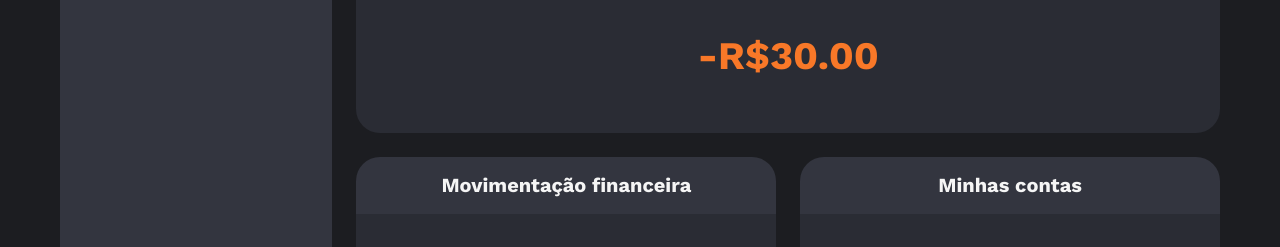
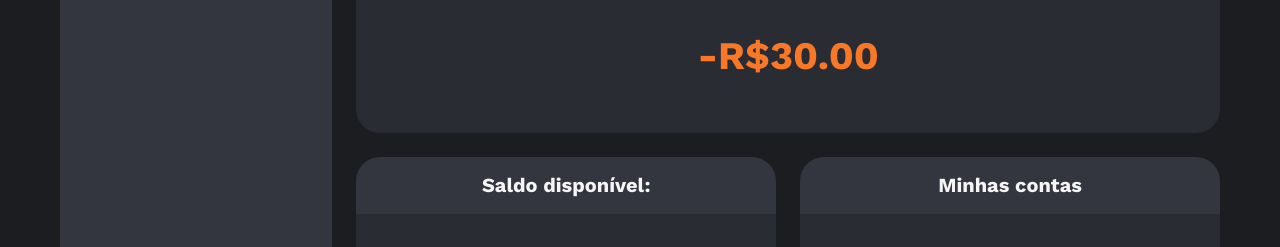
Before and after one commit to matheustorresdev97/poupapp, an Angular app: page / in a window 1280 px wide. Shown: the part 272-519 px from the top of the page. Built offline with nearby package versions, Linux system fonts and the light colour scheme.

Commit message:
refactor: reaproveitando o card

```diff
--- /dev/null
+++ b/src/app/area-financeira/compartilhados/card/card.component.css
@@ -0,0 +1,13 @@
+.titulo-wrapper {
+  border-radius: 1.5rem 1.5rem 0rem 0rem;
+  background: var(--cabecalho-componentes);
+  padding: 1rem;
+  font-weight: 700;
+  text-align: center;
+}
+
+.corpo-card {
+  border-radius: 0rem 0rem 1.5rem 1.5rem;
+  background: var(--fundo-componentes);
+  padding: 2rem 1rem 1.5rem;
+}
--- /dev/null
+++ b/src/app/area-financeira/compartilhados/card/card.component.html
@@ -0,0 +1,9 @@
+<section class="saldo-card">
+  <div class="titulo-wrapper">
+    <h2 class="texto-lg">Saldo disponível:</h2>
+  </div>
+
+  <div class="corpo-card">
+    <ng-content />
+  </div>
+</section>
--- a/src/app/area-financeira/saldo/saldo.component.css
+++ b/src/app/area-financeira/saldo/saldo.component.css
@@ -1,17 +1,3 @@
-.titulo-wrapper {
-  border-radius: 1.5rem 1.5rem 0rem 0rem;
-  background: var(--cabecalho-componentes);
-  padding: 1rem;
-  font-weight: 700;
-  text-align: center;
-}
-
-.corpo-card {
-  border-radius: 0rem 0rem 1.5rem 1.5rem;
-  background: var(--fundo-componentes);
-  padding: 2rem 1rem 1.5rem;
-}
-
 .valor {
   padding: 1.8rem 0;
   color: var(--violeta-destaque);
--- a/src/app/area-financeira/saldo/saldo.component.html
+++ b/src/app/area-financeira/saldo/saldo.component.html
@@ -1,9 +1,4 @@
-<section class="saldo-card">
-  <div class="titulo-wrapper">
-    <h2 class="texto-lg">Saldo disponível:</h2>
-  </div>
-
-  <div class="corpo-card">
+<app-card>
   <span
     class="valor texto-xxxl"
     [appDestaqueValorNumerico]="saldo()"
@@ -11,5 +6,4 @@
   >
     {{ saldo() | currency:"BRL" }}
   </span>
-  </div>
-</section>
+</app-card>
--- a/src/app/area-financeira/saldo/saldo.component.ts
+++ b/src/app/area-financeira/saldo/saldo.component.ts
@@ -1,10 +1,11 @@
 import { CurrencyPipe } from '@angular/common';
 import { Component, input } from '@angular/core';
 import { DestaqueValorNumericoDirective } from '../../compartilhados/destaque-valor-numerico.directive';
+import { CardComponent } from "../compartilhados/card/card.component";
 
 @Component({
   selector: 'app-saldo',
-  imports: [CurrencyPipe, DestaqueValorNumericoDirective],
+  imports: [CurrencyPipe, DestaqueValorNumericoDirective, CardComponent],
   templateUrl: './saldo.component.html',
   styleUrl: './saldo.component.css'
 })
--- a/src/app/area-financeira/transacoes/transacoes.component.css
+++ b/src/app/area-financeira/transacoes/transacoes.component.css
@@ -1,17 +1,3 @@
-.titulo-wrapper {
-  border-radius: 1.5rem 1.5rem 0rem 0rem;
-  background: var(--cabecalho-componentes);
-  padding: 1rem;
-  font-weight: 700;
-  text-align: center;
-}
-
-.corpo-card {
-  border-radius: 0rem 0rem 1.5rem 1.5rem;
-  background: var(--fundo-componentes);
-  padding: 2rem 1rem 1.5rem;
-}
-
 .transacoes-e-botao {
   display: flex;
   flex-direction: column;
--- a/src/app/area-financeira/transacoes/transacoes.component.html
+++ b/src/app/area-financeira/transacoes/transacoes.component.html
@@ -1,9 +1,4 @@
-<section class="transacoes-card">
-  <div class="titulo-wrapper">
-    <h2 class="texto-lg">Movimentação financeira</h2>
-  </div>
-
-  <div class="corpo-card">
+<app-card>
   <div class="transacoes-e-botao">
     <ul>
       @for (transacao of transacoes(); track transacao.id) {
@@ -14,11 +9,9 @@
       <li aria-hidden="true">Ainda não há transações.</li>
       }
     </ul>
-
     <app-botao class="botao-adicionar-transacao">
       <img src="icones/moeda.svg" alt="" class="icone-moeda" />
       Adicionar transação
     </app-botao>
   </div>
-  </div>
-</section>
+</app-card>
--- a/src/app/area-financeira/transacoes/transacoes.component.ts
+++ b/src/app/area-financeira/transacoes/transacoes.component.ts
@@ -2,10 +2,11 @@
 import { TransacaoComponent } from "./transacao/transacao.component";
 import { Transacao } from '../compartilhados/transacao.model';
 import { BotaoComponent } from "../../compartilhados/botao/botao.component";
+import { CardComponent } from "../compartilhados/card/card.component";
 
 @Component({
   selector: 'app-transacoes',
-  imports: [TransacaoComponent, BotaoComponent],
+  imports: [TransacaoComponent, BotaoComponent, CardComponent],
   templateUrl: './transacoes.component.html',
   styleUrl: './transacoes.component.css'
 })
```
Also changed, not shown: src/app/area-financeira/compartilhados/card/card.component.ts (added, +11 -0 lines). Lines whose indentation alone changed are shown as unchanged.
